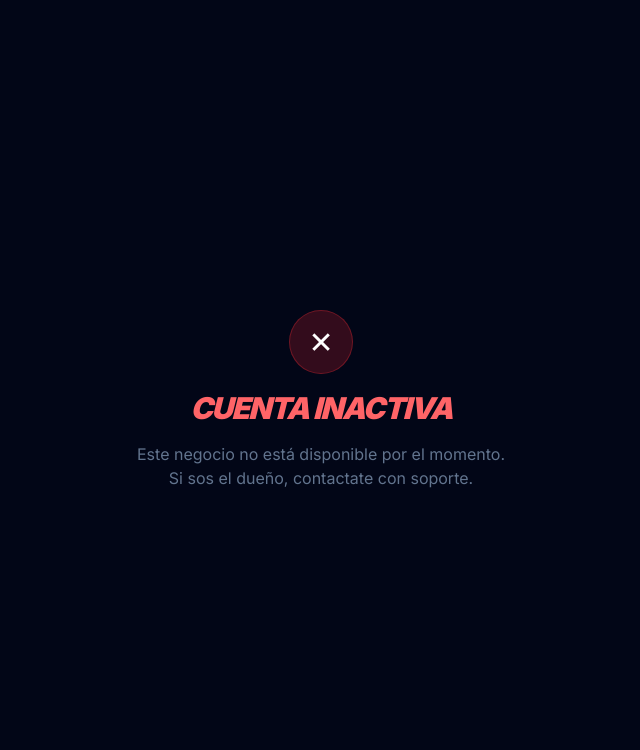
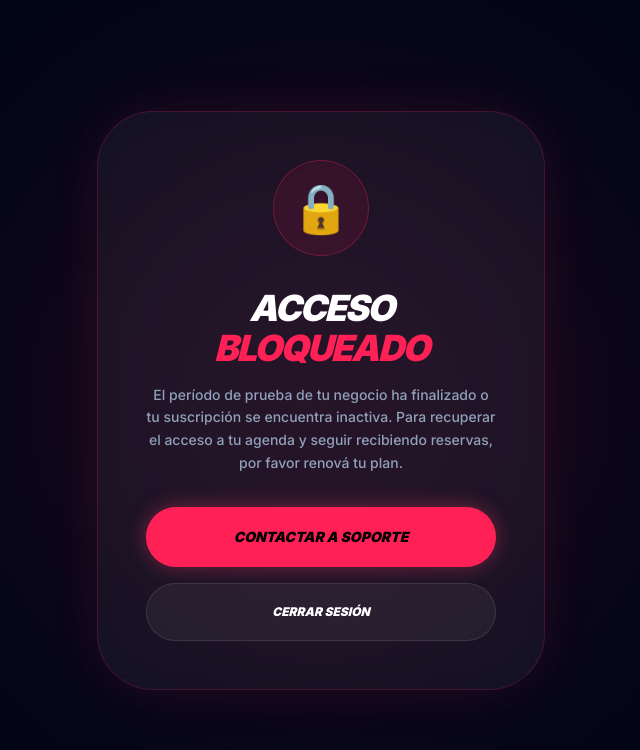
Before and after one commit to Vale-G/turnos-saas, a Next.js app: page /negocio-inactivo in a window 1280 px wide. Shown: the top 750 px of the page, without its empty margins (319-959 px from the left). Built offline with nearby package versions, Linux system fonts and the light colour scheme; no server answers.

Commit message:
feat: paywall anti-deudores activado y bloqueo de paneles para el rol de staff

```diff
--- a/app/(dashboard)/dashboard/page.tsx
+++ b/app/(dashboard)/dashboard/page.tsx
@@ -20,6 +20,7 @@ const ICONS: Record<string, string> = {
 
 export default function DashboardPrincipal() {
   const [negocio, setNegocio] = useState<NegocioDashboard | null>(null)
+  const [rol, setRol] = useState<string>('owner')
   const [staffCount, setStaffCount] = useState(0)
   const [serviciosCount, setServiciosCount] = useState(0)
   const [loading, setLoading] = useState(true)
@@ -30,15 +31,51 @@ export default function DashboardPrincipal() {
     async function cargarDatos() {
       const { data: { user } } = await supabase.auth.getUser()
       if (!user) { router.push('/login'); return }
-      const { data: neg } = await supabase.from('negocio').select('*').eq('owner_id', user.id).single()
+
+      // Buscamos el rol del usuario (Owner o Staff)
+      let currentRol = 'owner'
+      let negocioId = null
+
+      const { data: adminData } = await supabase.from('adminrol').select('*').eq('user_id', user.id).single()
+      if (adminData) {
+        currentRol = adminData.role
+        negocioId = adminData.negocio_id
+      } else {
+        // Fallback por si es una cuenta vieja sin adminrol
+        const { data: negViejo } = await supabase.from('negocio').select('id').eq('owner_id', user.id).single()
+        if (negViejo) negocioId = negViejo.id
+      }
+
+      setRol(currentRol)
+
+      if (negocioId) {
+        const { data: neg } = await supabase.from('negocio').select('*').eq('id', negocioId).single()
         if (neg) {
+          // SISTEMA DE PAYWALL (Bloqueo automático)
+          const diasRestantes = diasTrialRestantes(neg.trial_hasta)
+          if (neg.suscripcion_tipo === 'trial' && diasRestantes < 0) {
+            router.push('/negocio-inactivo')
+            return
+          }
+          if (neg.suscripcion_tipo === 'inactiva' || neg.suscripcion_tipo === 'vencida') {
+             router.push('/negocio-inactivo')
+             return
+          }
+
           setNegocio(neg)
+
+          if (currentRol === 'owner') {
              const [{ count: sc }, { count: svc }] = await Promise.all([
                supabase.from('staff').select('*', { count: 'exact', head: true }).eq('negocio_id', neg.id),
                supabase.from('servicio').select('*', { count: 'exact', head: true }).eq('negocio_id', neg.id),
              ])
              setStaffCount(sc ?? 0)
              setServiciosCount(svc ?? 0)
+          }
+        }
+      } else {
+        router.push('/onboarding')
+        return
       }
       setLoading(false)
     }
@@ -53,8 +90,13 @@ export default function DashboardPrincipal() {
   const esPro = plan === 'pro'
   const esTrial = plan === 'trial'
   const diasTrial = diasTrialRestantes(negocio?.trial_hasta)
+  const esStaff = rol === 'staff'
 
-  const navItems = [
+  // Si es STAFF, le ocultamos el negocio pesado (Caja, Informes, Ajustes, etc.)
+  const navItems = esStaff ? [
+    { label: 'Agenda', desc: 'Ver turnos del día.', href: '/turnos', badge: null, proOnly: false },
+    { label: 'Clientes', desc: 'Ver base de clientes.', href: '/clientes', badge: null, proOnly: false }
+  ] : [
     { label: 'Agenda', desc: 'Gestioná tus citas.', href: '/turnos', badge: null, proOnly: false },
     { label: 'Caja', desc: 'Control financiero.', href: (esPro || esTrial) ? '/caja' : '#', badge: (esPro || esTrial) ? null : 'PRO', proOnly: true },
     { label: 'Informes', desc: 'Estadísticas PRO', href: (esPro || esTrial) ? '/informes' : '#', badge: (esPro || esTrial) ? null : 'PRO', proOnly: true },
@@ -78,7 +120,7 @@ export default function DashboardPrincipal() {
             <div>
               <div className="flex items-center gap-4 mb-2">
                 <h1 className="text-5xl font-black uppercase italic tracking-tighter leading-none" style={{ color: colorPrincipal }}>{negocio?.nombre}</h1>
-                {esPro ? <span className="bg-amber-400 text-black text-[10px] font-black uppercase px-3 py-1 rounded-full">PRO</span> : esTrial ? <span className="bg-blue-500 text-white text-[10px] font-black uppercase px-3 py-1 rounded-full">TRIAL · {diasTrial}D</span> : <span className="bg-white/10 text-slate-400 text-[10px] font-black uppercase px-3 py-1 rounded-full">NORMAL</span>}
+                {esStaff ? <span className="bg-slate-500/20 text-slate-400 text-[10px] font-black uppercase px-3 py-1 rounded-full">STAFF</span> : esPro ? <span className="bg-amber-400 text-black text-[10px] font-black uppercase px-3 py-1 rounded-full">PRO</span> : esTrial ? <span className="bg-blue-500 text-white text-[10px] font-black uppercase px-3 py-1 rounded-full">TRIAL · {diasTrial}D</span> : <span className="bg-white/10 text-slate-400 text-[10px] font-black uppercase px-3 py-1 rounded-full">NORMAL</span>}
               </div>
               <p className="text-slate-500 text-[10px] font-black uppercase tracking-[0.3em]">Elite Dashboard</p>
             </div>
@@ -86,7 +128,17 @@ export default function DashboardPrincipal() {
           <button onClick={() => supabase.auth.signOut().then(() => router.push('/login'))} className="text-[10px] font-black uppercase tracking-widest text-slate-600 hover:text-rose-400 transition-colors bg-white/5 px-6 py-3 rounded-2xl">Cerrar Sesión</button>
         </header>
 
-        <div className="grid grid-cols-1 md:grid-cols-2 lg:grid-cols-4 gap-5">
+        {esTrial && diasTrial <= 7 && !esStaff && (
+          <div className="mb-10 p-8 rounded-[3rem] border border-blue-500/30 bg-blue-500/10 flex flex-col md:flex-row items-center justify-between gap-6 cursor-pointer hover:bg-blue-500/15 transition-all">
+            <div>
+              <p className="font-black uppercase text-xl text-blue-400 mb-1 tracking-tight">TRIAL TERMINA EN {diasTrial} DÍA{diasTrial !== 1 ? 'S' : ''}</p>
+              <p className="text-blue-200/60 text-xs font-bold uppercase tracking-widest">Activá tu plan PRO para no perder acceso al sistema.</p>
+            </div>
+            <button onClick={() => window.open('https://wa.me/5491123456789?text=Hola,%20quiero%20pasar%20a%20PRO', '_blank')} className="text-[10px] font-black uppercase text-black bg-blue-400 px-6 py-3 rounded-2xl shadow-lg shadow-blue-500/20">Contactar</button>
+          </div>
+        )}
+
+        <div className={`grid grid-cols-1 md:grid-cols-2 ${esStaff ? 'lg:grid-cols-2' : 'lg:grid-cols-4'} gap-5`}>
           {navItems.map(item => (
             <button key={item.label} onClick={() => router.push(item.href)} className="bg-white/4 p-10 rounded-[3.5rem] border border-white/5 hover:border-white/20 transition-all text-left group relative overflow-hidden active:scale-95 shadow-lg">
               {item.badge && <span className="absolute top-8 right-8 bg-rose-500/20 text-rose-400 border border-rose-500/30 text-[9px] font-black uppercase px-3 py-1 rounded-full">{item.badge}</span>}
@@ -97,6 +149,7 @@ export default function DashboardPrincipal() {
           ))}
         </div>
 
+        {!esStaff && (
           <div className="mt-12 p-10 rounded-[3.5rem] border flex flex-col md:flex-row justify-between items-center gap-6 shadow-2xl relative overflow-hidden group" style={{ background: colorPrincipal + '10', borderColor: colorPrincipal + '30' }}>
             <div className="absolute -right-20 -top-20 w-64 h-64 blur-[100px] opacity-20 transition-opacity group-hover:opacity-40" style={{ backgroundColor: colorPrincipal }} />
             <div className="relative z-10">
@@ -105,7 +158,6 @@ export default function DashboardPrincipal() {
             </div>
             <button onClick={() => {
                 if (!negocio?.slug) return
-              // FIX: Usa el dominio dinámico real
                 const url = window.location.origin + '/reservar/' + negocio.slug
                 navigator.clipboard.writeText(url)
                 setCopiado(true); setTimeout(() => setCopiado(false), 2000)
@@ -117,6 +169,7 @@ export default function DashboardPrincipal() {
               </span>
             </button>
           </div>
+        )}
       </div>
     </div>
   )
--- a/app/negocio-inactivo/page.tsx
+++ b/app/negocio-inactivo/page.tsx
@@ -1,15 +1,40 @@
-export default function NegocioInactivo() {
+'use client'
+import { useRouter } from 'next/navigation'
+import { supabase } from '@/lib/supabase'
+
+export default function NegocioInactivoElite() {
+  const router = useRouter()
+
+  const cerrarSesion = async () => {
+    await supabase.auth.signOut()
+    router.push('/login')
+  }
+
   return (
-    <div className="min-h-screen bg-[#020617] text-white flex flex-col items-center justify-center gap-4 text-center px-6">
-      <div className="w-16 h-16 rounded-full bg-red-500/20 border border-red-500/30 flex items-center justify-center text-3xl">
-        ✕
+    <div className="min-h-screen bg-[#020617] text-white flex items-center justify-center p-6 relative overflow-hidden font-sans">
+      <div className="absolute top-1/2 left-1/2 -translate-x-1/2 -translate-y-1/2 w-[600px] h-[600px] bg-rose-500/10 blur-[120px] rounded-full pointer-events-none" />
+
+      <div className="max-w-md w-full bg-white/5 border border-rose-500/20 p-12 rounded-[3.5rem] text-center backdrop-blur-md shadow-[0_0_50px_rgba(244,63,94,0.1)] relative z-10 animate-in zoom-in-95">
+        <div className="w-24 h-24 bg-rose-500/10 border border-rose-500/30 text-rose-500 rounded-full flex items-center justify-center text-5xl mx-auto mb-8 shadow-inner">
+          🔒
+        </div>
+
+        <h1 className="text-4xl font-black uppercase italic tracking-tighter mb-4 text-white">Acceso <span className="text-rose-500">Bloqueado</span></h1>
+
+        <p className="text-slate-400 text-sm font-medium mb-8 leading-relaxed">
+          El período de prueba de tu negocio ha finalizado o tu suscripción se encuentra inactiva. Para recuperar el acceso a tu agenda y seguir recibiendo reservas, por favor renová tu plan.
+        </p>
+
+        <div className="space-y-4">
+          <button onClick={() => window.open('https://wa.me/5491123456789?text=Hola,%20quiero%20renovar%20mi%20suscripcion%20de%20Turnly', '_blank')} className="w-full py-5 rounded-[2rem] bg-rose-500 text-black font-black uppercase italic text-sm hover:bg-rose-400 transition-all shadow-[0_0_20px_rgba(244,63,94,0.4)] active:scale-95">
+            Contactar a Soporte
+          </button>
+
+          <button onClick={cerrarSesion} className="w-full py-5 rounded-[2rem] bg-white/5 border border-white/10 text-white font-black uppercase italic text-xs hover:bg-white/10 transition-all active:scale-95">
+            Cerrar Sesión
+          </button>
+        </div>
       </div>
-      <h1 className="text-3xl font-black italic uppercase tracking-tighter text-red-400">
-        Cuenta Inactiva
-      </h1>
-      <p className="text-slate-500 max-w-sm">
-        Este negocio no está disponible por el momento. Si sos el dueño, contactate con soporte.
-      </p>
     </div>
   )
 }
```
Lines whose indentation alone changed are shown as unchanged.
